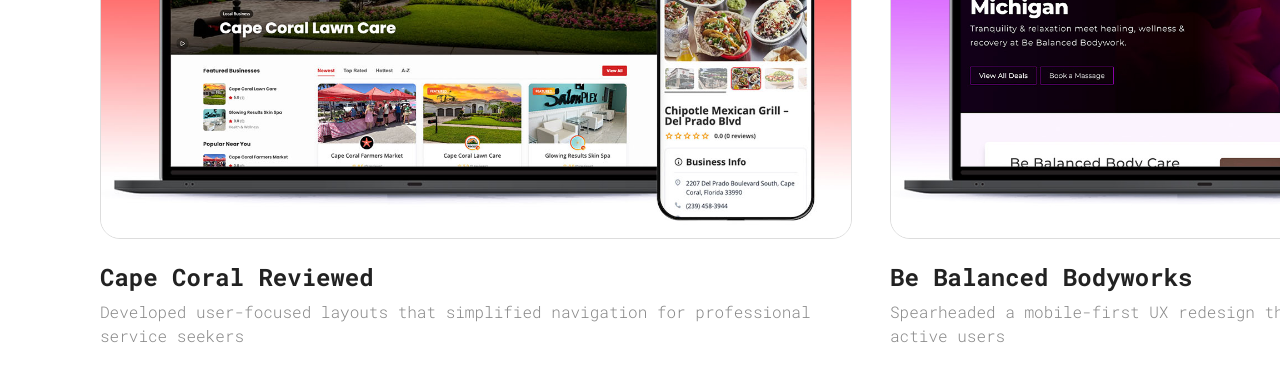
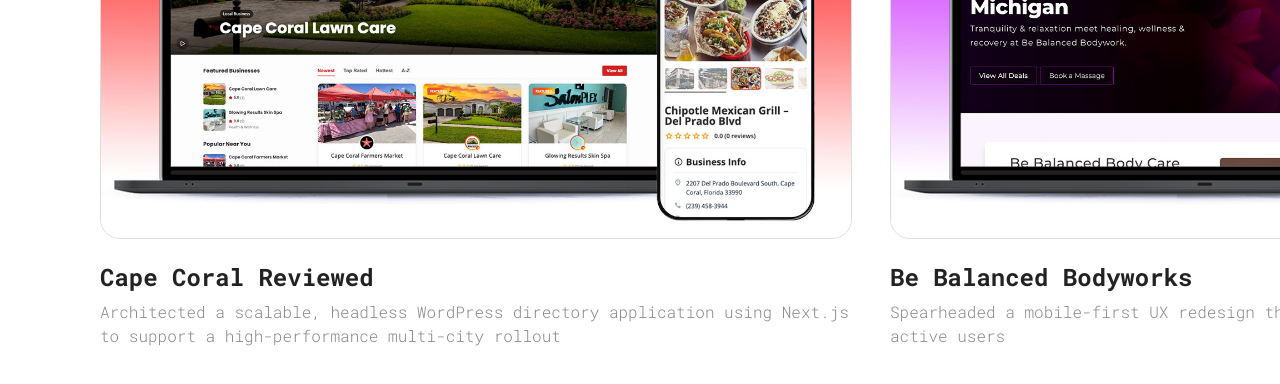
Before and after one commit to jgyb89/james-green-portfolio-site, a React (Vite) app: page / in a window 1280 px wide. Shown: the part 1164-1548 px from the top of the page. Built offline with nearby package versions, Linux system fonts and the light colour scheme; a web font is replaced by a local one.

Commit message:
Merge pull request #2 from jgyb89/gallery-update
Update CCR highlights

```diff
--- a/src/sections/Projects/Projects.jsx
+++ b/src/sections/Projects/Projects.jsx
@@ -46,11 +46,11 @@
       capeCoralProject03,
     ],
     highlights: [
-      "Developed user-focused layouts that simplified navigation for professional service seekers",
-      "Iterated on designs in collaboration with stakeholders to align web goals with core business objectives",
-      "Maintained a clean, maintainable codebase to ensure long-term site stability and ease of updates",
+      "Architected a scalable, headless WordPress directory application using Next.js to support a high-performance multi-city rollout",
+      "Led the UI/UX design process, translating high-fidelity wireframes into responsive, intuitive web experiences",
+      "Collaborated cross-functionally to align user needs with business goals, writing clean, maintainable code to ensure long-term site stability",
     ],
-    link: "https://abode-services.com/",
+    link: "https://cape-coral-reviewed.vercel.app/en",
   },
   {
     id: 2,
```
